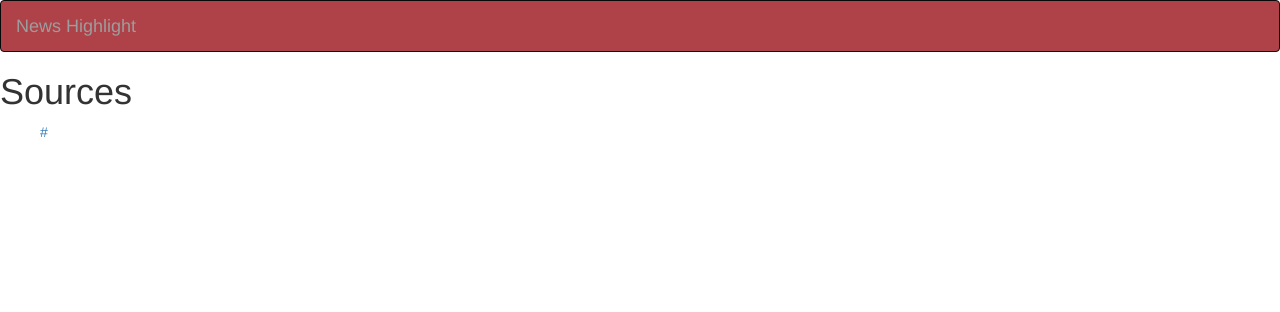
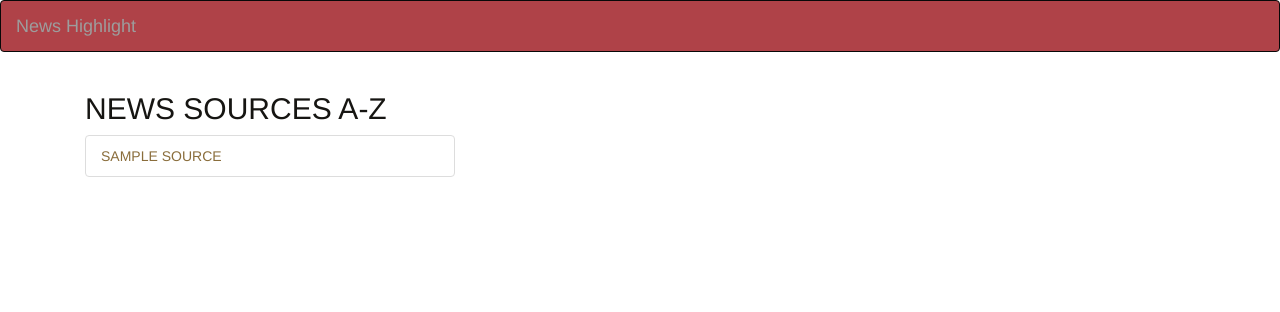
Before and after one commit to ChelseaOwiti/News-Highlight, a Flask app: template app/templates/index.html in a window 1280 px wide. Shown: the top 312 px of the page. Run offline with Flask 2, Linux system fonts and the light colour scheme; the template is opened without the code that fills it: most values are stand-ins (such as "Sample title", 1, 10 or a date in 2020); some libraries are stand-ins or nearby versions.

Commit message:
sources lists added

```diff
--- a/app/templates/index.html
+++ b/app/templates/index.html
@@ -1,11 +1,23 @@
 {% extends 'base.html' %}
 
 {% block content%}
-<h1>Sources</h1>
-<ul>
-  {% for source in sources %}
-  <p><a href="{{ sources.url }}">{{ sources.url }}</a></p>
-  {% endfor %}
-</ul>
+<div class="container">
+  <div class="row">
+      <div class="container col-md-4 ">
+          <div class="sidebar-sticky">
+              <nav class="d-none d-md-block bg-light sidebar">
+                  <div class="card container-fluid" style="width: 40rem;">
+                      <div class="card-header">
+                          <h2 class="text-muted" style="color: rgb(22, 21, 18)"> NEWS SOURCES A-Z</h2>
+                      </div>
+                      <ul class="list-group list-group-flush">
+                          {% for source in sources %}
+                          <li class="list-group-item "><a class="text-warning" style="text-decoration: none;" href="/source/{{source.id}}">{{ source.name.upper() }}</a></li>
+                          {% endfor %}
+                      </ul>
+                  </div>
+              </nav>
+          </div>
+      </div>
 
 {% endblock %}
```
